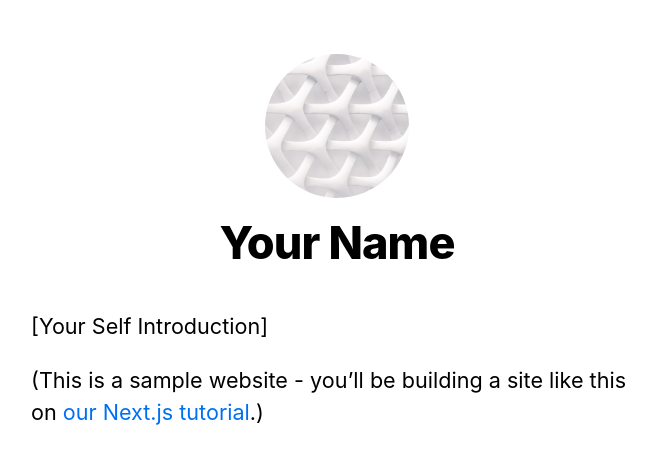
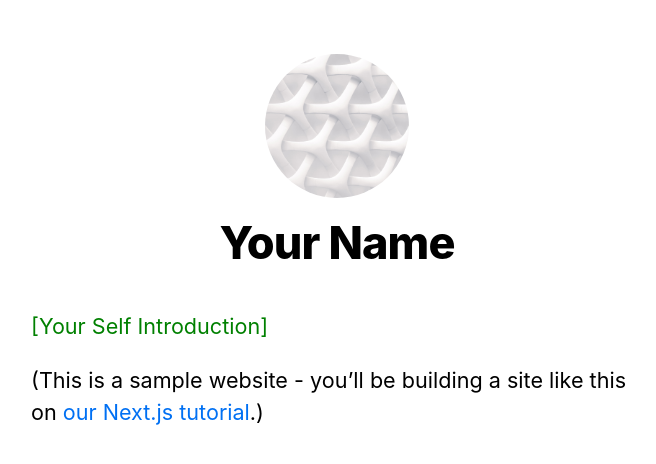
Before and after one commit to njyun666666/nextjs-blog, a Next.js app: page / in a window 1280 px wide. Shown: the top 464 px of the page, without its empty margins (303-959 px from the left). Built offline with nearby package versions, Linux system fonts and the light colour scheme.

Commit message:
classnames

```diff
--- a/package.json
+++ b/package.json
@@ -6,6 +6,7 @@
     "start": "next start"
   },
   "dependencies": {
+    "classnames": "^2.3.1",
     "next": "latest",
     "react": "17.0.2",
     "react-dom": "17.0.2"
--- a/pages/index.js
+++ b/pages/index.js
@@ -1,15 +1,25 @@
 import Head from "next/head";
 import Layout, { siteTitle } from "../components/layout";
 import utilStyles from "../styles/utils.module.css";
+import cn from "classnames";
 
 export default function Home() {
+  const type = "success"; // success error
+
   return (
     <Layout home>
       <Head>
         <title>{siteTitle}</title>
       </Head>
       <section className={utilStyles.headingMd}>
-        <p>[Your Self Introduction]</p>
+        <p
+          className={cn({
+            [utilStyles.success]: type === "success",
+            [utilStyles.error]: type === "error",
+          })}
+        >
+          [Your Self Introduction]
+        </p>
         <p>
           (This is a sample website - you’ll be building a site like this on{" "}
           <a href="https://nextjs.org/learn">our Next.js tutorial</a>.)
--- a/styles/utils.module.css
+++ b/styles/utils.module.css
@@ -50,3 +50,10 @@
 .lightText {
   color: #666;
 }
+
+.success {
+  color: green;
+}
+.error {
+  color: red;
+}
```
Also changed, not shown: 1 other file (tests, documents, lock files or other folders).
